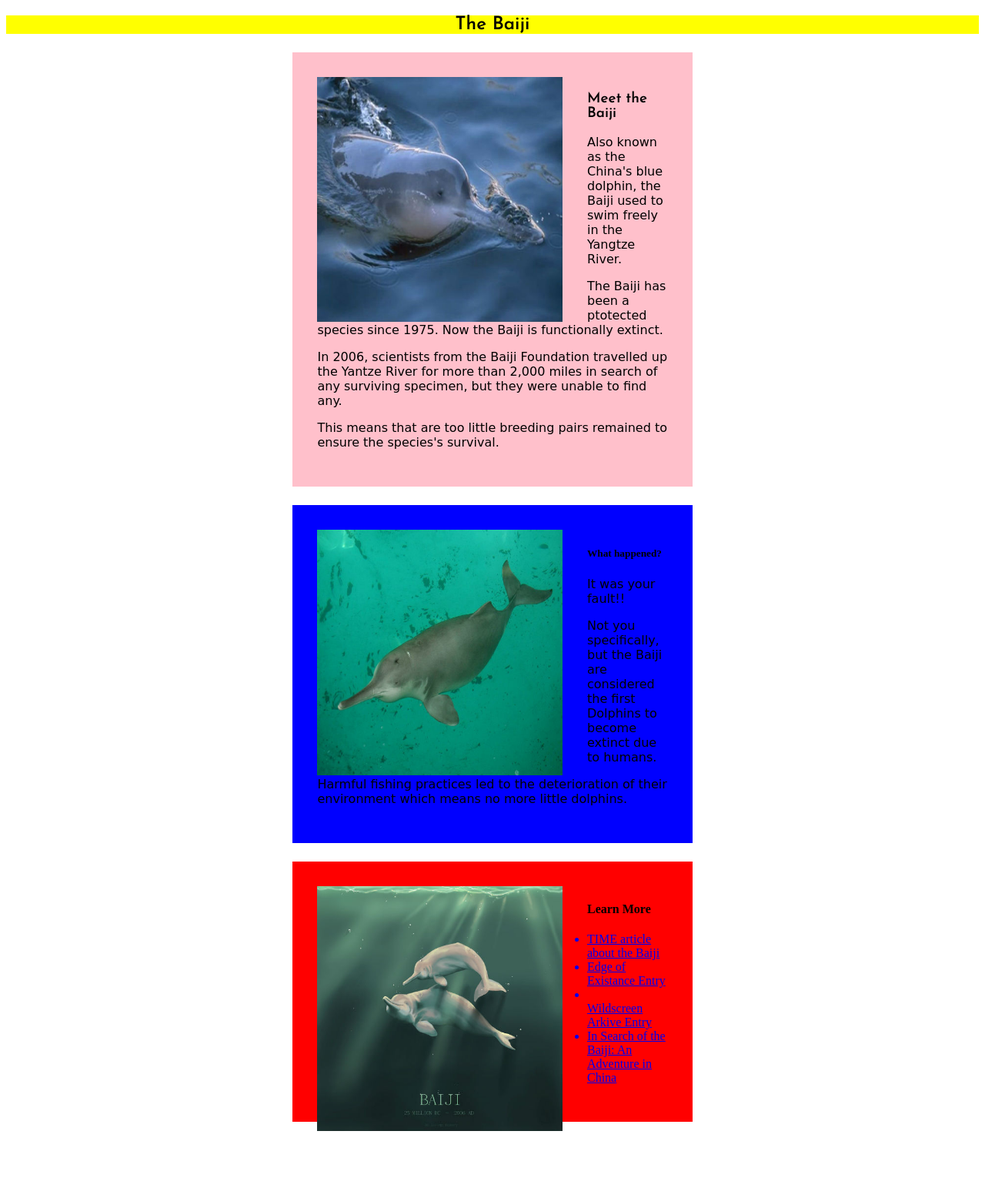
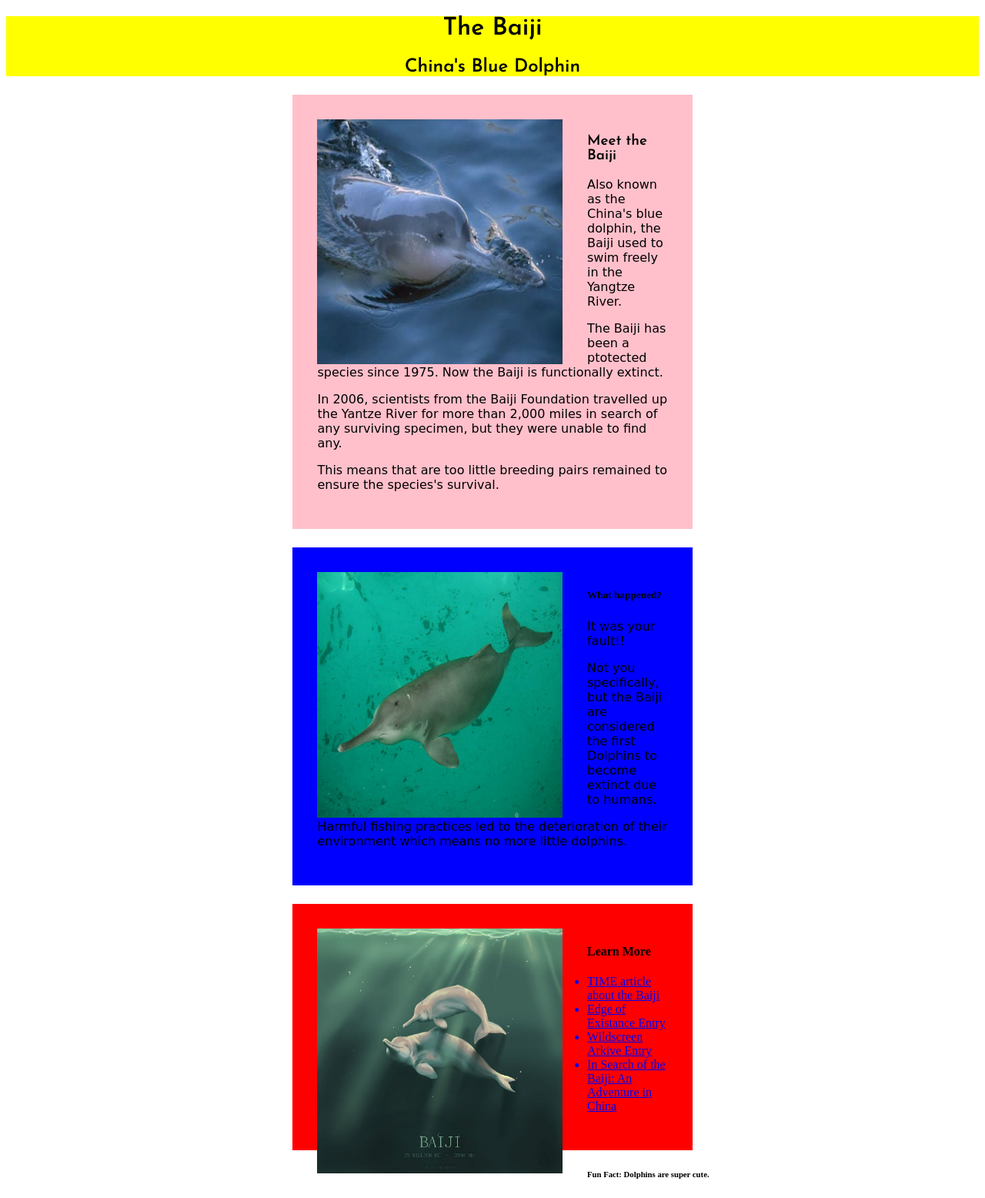
Before and after one commit to manimontilla/extinction, a plain HTML site: page index.html in a window 1280 px wide. Shown: the whole page at 77% size. Before the commit the page ends 1482 px from the top, so only its background shows below. Drawn offline with Linux system fonts and the light colour scheme.

Commit message:
Add files via upload

```diff
--- a/index.html
+++ b/index.html
@@ -6,44 +6,57 @@
 	<link rel="stylesheet" type="text/css" href="css/main.css">
 </head>
 <body>
+<div class="page-wrapper">
 <header>
 	<div class="header">
-		<h2>The Baiji</h1>
+		<h1>The Baiji</h1>
+		<h2>China's Blue Dolphin</h2>
 	</div>
 </header>
-<div class="wrapper">
+<section class="wrapper">
 	<div class="info first">
+			<div class="img">
 				<img src="img/baijipokingout.jpg" alt="Baiji poking out of the water." class="side-img">
-			<h3>Meet the Baiji</h2>
+			</div>
+			<div class="text">
+				<h3>Meet the Baiji</h3>
 				<p>Also known as the China's blue dolphin, the Baiji used to swim freely in the Yangtze River.</p>
 				<p>The Baiji has been a ptotected species since 1975. Now the Baiji is functionally extinct.</p>
 				<p>In 2006, scientists from the Baiji Foundation travelled up the Yantze River for more than 2,000 miles in search of any surviving specimen, but they were unable to find any.</p>
 				<p>This means that are too little breeding pairs remained to ensure the species's survival.</p>
 			</div>
+	</div>
 	<div class="info second">
+			<div class="img">
 				<img src="img/greenoceanbaiji.jpg" alt="Beached Baiji" class="side-img">
+			</div>
+			<div class="text">
 				<h5>What happened?</h5>
 				<p>It was your fault!!</p>
 				<p>Not you specifically, but the Baiji are considered the first Dolphins to become extinct due to humans.</p>
 				<p>Harmful fishing practices led to the deterioration of their environment which means no more little dolphins.</p>
 			</div>
-
+	</div>
 	<div class="info third">
+			<div class="img">
 				<img src="img/cinematicbaiji.jpg" alt="Movie Poster" class="side-img">
+			</div>
+			<div class="text">
 				<h4>Learn More</h4>
 				<ul>
 					<a href="http://content.time.com/time/health/article/0,8599,1651819,00.html"><li>TIME article about the Baiji</li></a>
 					<a href="http://www.edgeofexistence.org/mammals/species_info.php?id=1"><li>Edge of Existance Entry</li></a>
-				<a href="http://www.arkive.org/baiji/lipotes-vexillifer/"><li></li>Wildscreen Arkive Entry</a>
+					<a href="http://www.arkive.org/baiji/lipotes-vexillifer/"><li>Wildscreen Arkive Entry</li></a>
 					<a href="http://baiji.dwhoard.com/"><li>In Search of the Baiji: An Adventure in China</li></a>
 				</ul>
 			</div>
 	</div>
+</section>
 <footer>
 	<div class="footer">
-		<h5></h5>
-		<h6></h6>
+		<h6>Fun Fact: Dolphins are super cute.</h6>
 	</div>
 </footer>
+</div>
 </body>
 </html>
```
Lines whose indentation alone changed are shown as unchanged.
